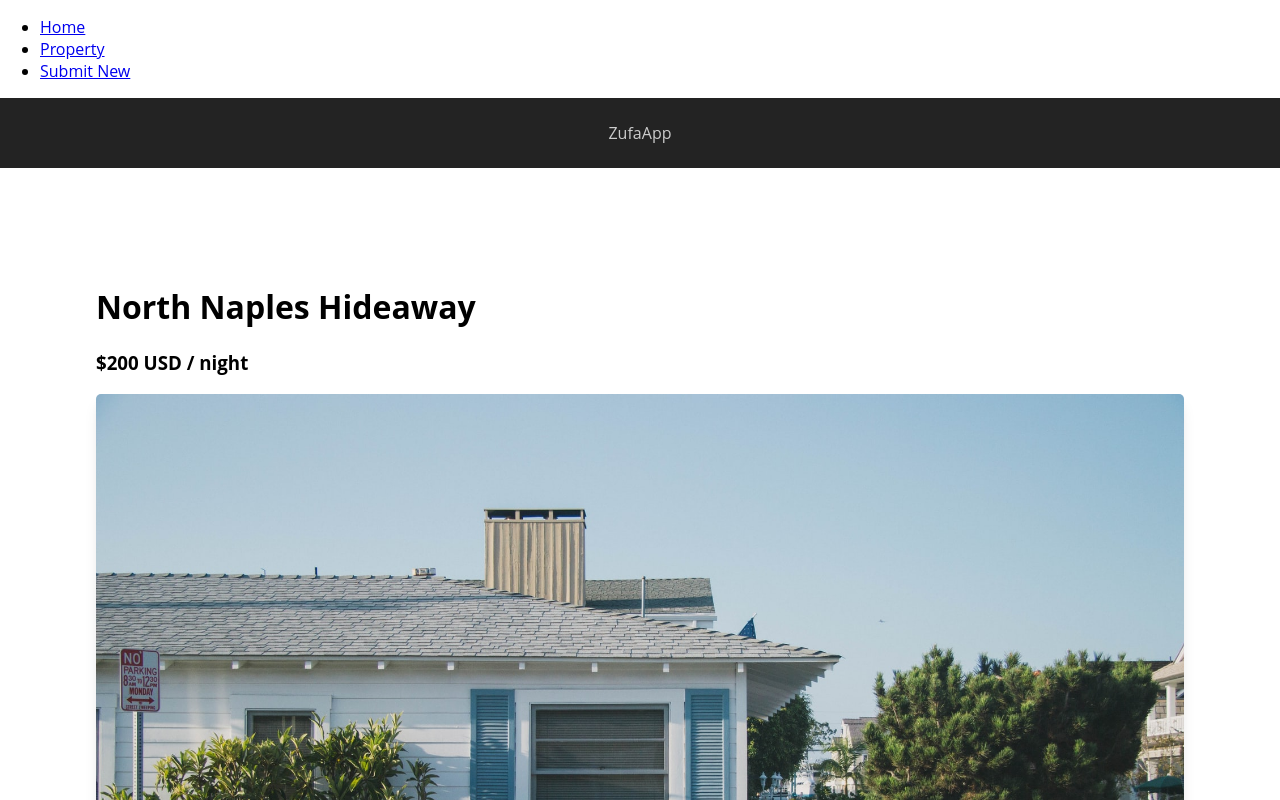
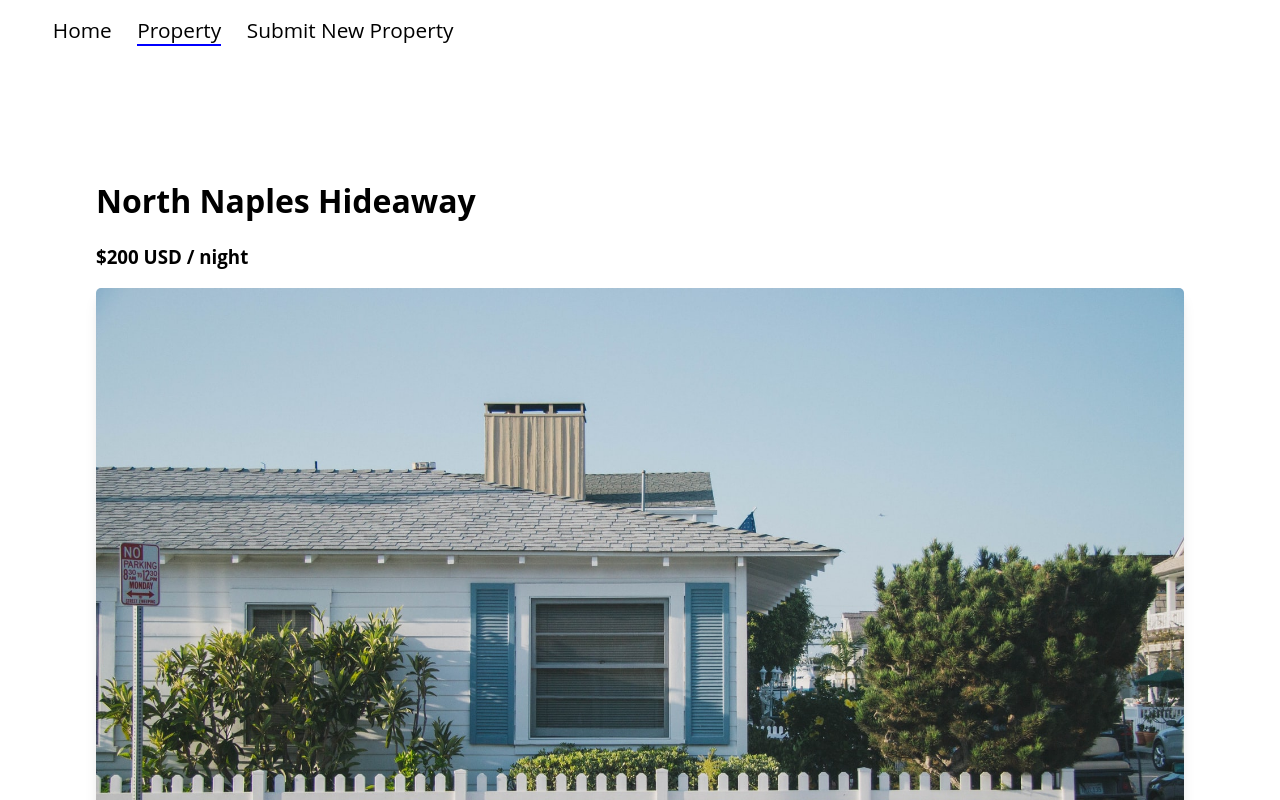
Before and after one commit to mattchx/zufa-rentals, a React (Create React App) app in the folder client/: page /property in a window 1280 px wide. Shown: the top 800 px of the page. Built offline with nearby package versions, Linux system fonts and the light colour scheme.

Commit message:
Added working Nav
- moved nav from Post to App
- upgraded Nav with dynamic styling

```diff
--- a/client/src/App.tsx
+++ b/client/src/App.tsx
@@ -5,8 +5,10 @@ import {
   BrowserRouter as Router,
   Switch,
   Route,
-  Link
+  NavLink
 } from "react-router-dom";
+import styled from '@emotion/styled';
+
 
 import Post from "./pages/Post"
 
@@ -14,22 +16,7 @@ const App: React.FC = () => {
   return (
     <Router>
       <div>
-        <nav>
-          <ul>
-            <li>
-              <Link to="/">Home</Link>
-            </li>
-            <li>
-              <Link to="/property">Property</Link>
-            </li>
-            <li>
-              <Link to="/submit-new-property">Submit New</Link>
-            </li>
-          </ul>
-        </nav>
-
-        {/* A <Switch> looks through its children <Route>s and
-            renders the first one that matches the current URL. */}
+         <Nav/>
         <Switch>
           <Route path="/property" component={Post}/>
           {/* <Route path="/submit-new-property"> */}
@@ -45,3 +32,43 @@ export default App;
 function Home() {
   return <h2>Welcome to Zu Rentals</h2>;
 }
+
+
+const NavUnlisted = styled.ul`
+  display: flex;
+  a {
+    text-decoration: none;
+  }
+  li {
+    color: black;
+    margin: 0 0.8rem;
+    font-size: 1.3rem;
+    position: relative;
+    list-style: none;
+  }
+
+  .current {
+    li {
+      border-bottom: 2px solid blue;
+    }
+  }
+`;
+
+
+const links = [
+  {name: "Home",path:"/"},
+  {name: "Property",path:"/property"},
+  {name: "Submit New Property",path:"/submit-new-property"},
+];
+
+function Nav() {
+  return (
+    <NavUnlisted>
+      {links.map((link,index) => (
+        <NavLink key={index} to={link.path} exact activeClassName="current">
+          <li>{link.name}</li>
+        </NavLink>
+      ))}
+    </NavUnlisted>
+  );
+}
--- a/client/src/pages/Post.tsx
+++ b/client/src/pages/Post.tsx
@@ -5,7 +5,6 @@ import house from '../assets/small-one-storey-house-medium.jpeg';
 const Post:React.FC = () => {
   return (
     <>
-      <Nav>ZufaApp</Nav>
       <Stack>
         <h1>North Naples Hideaway</h1>
         <h3>$200 USD / night</h3>
@@ -47,15 +46,7 @@ export default Post;
 const boxShadow = `0px 10px 15px -3px rgba(0, 0, 0, 0.1),
 0px 4px 6px -2px rgba(0, 0, 0, 0.05);`
 
-const Nav = styled.div`
-  width: 100%;
-  height: 70px;
-  display: flex;
-  align-items: center;
-  justify-content: space-around;
-  background: #232323;
-  color: #ccc;
-`;
+
 
 const Stack = styled.div`
   padding: 6rem;
```
